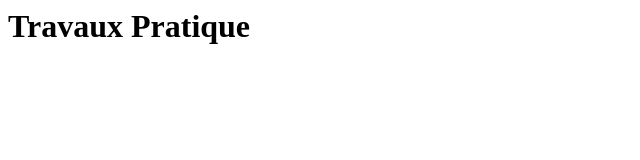
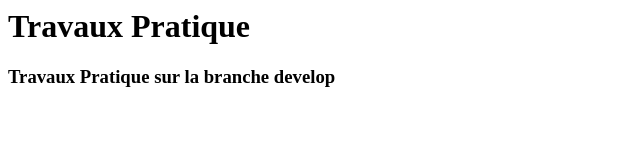
Before and after one commit to Fidelia-ai/TP_GIT_3, a plain HTML site: page index.html in a window 1280 px wide. Shown: the whole page, without its empty margins (0-640 px from the left). Drawn offline with Linux system fonts and the light colour scheme.

Commit message:
First Commit on develop branch

```diff
--- a/index.html
+++ b/index.html
@@ -1 +1,2 @@
 <h1> Travaux Pratique </h1>
+<h3> Travaux Pratique sur la branche develop </h3>
```
